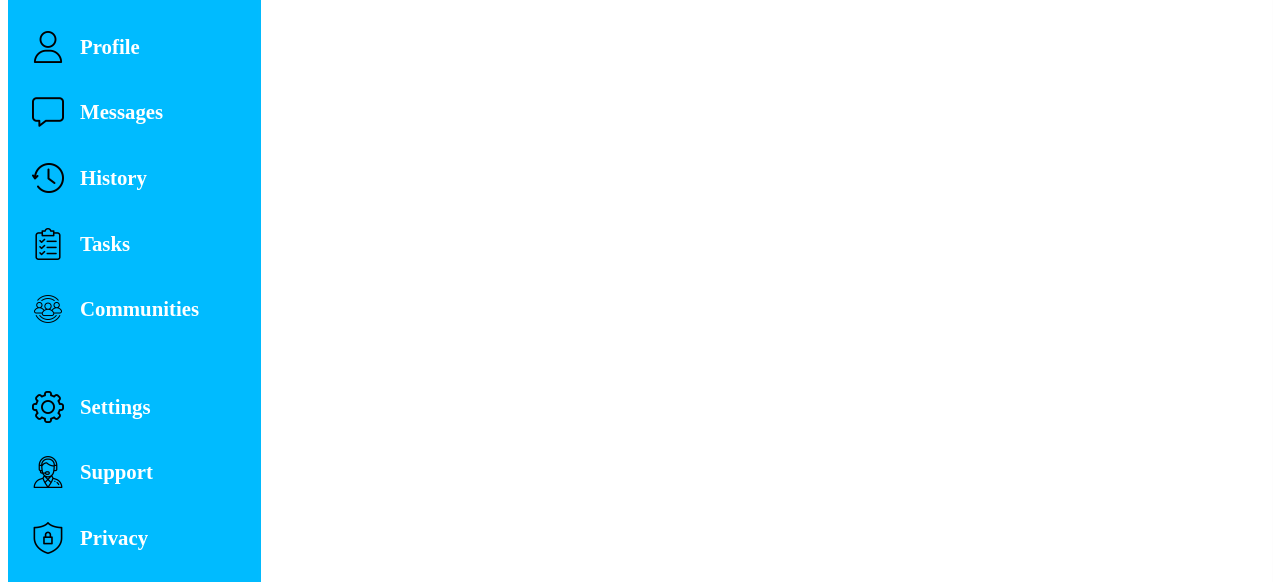
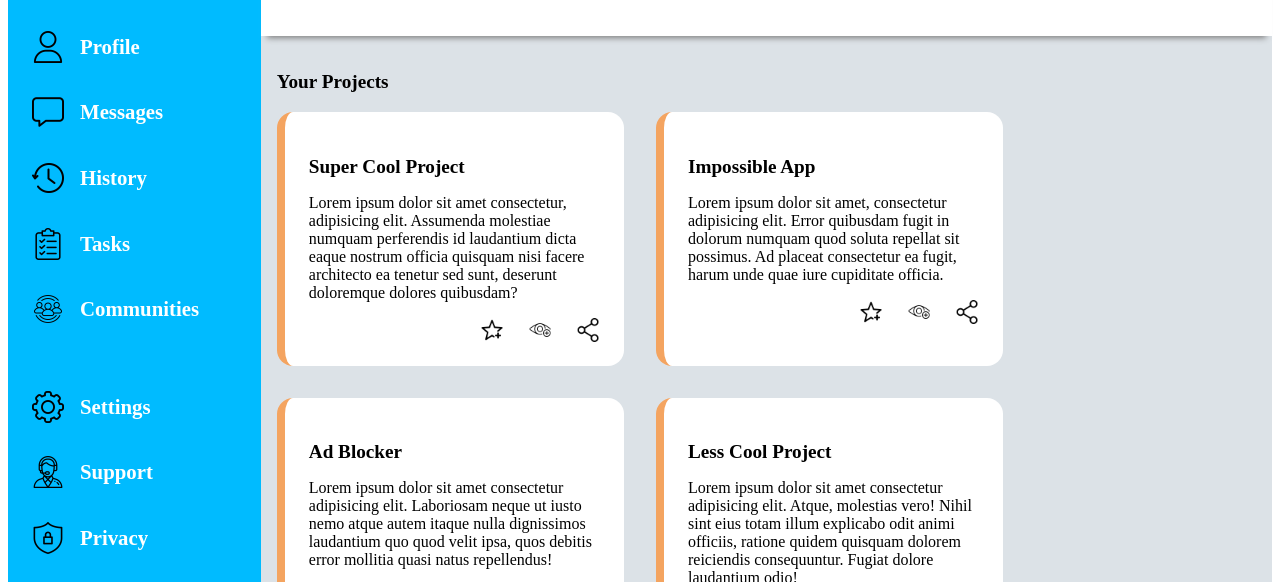
Before and after one commit to navs04/admin-dashboard, a plain HTML site: page index.html in a window 1280 px wide. Shown: the part 201-783 px from the top of the page. Drawn offline with Linux system fonts and the light colour scheme.

Commit message:
styled projects section

```diff
--- a/style.css
+++ b/style.css
@@ -123,6 +123,60 @@ ul>li{
 .main{
     background-color: rgb(220, 226, 231);
     display: grid;
-    grid-template-columns: 2.5fr 1fr;
+    grid-column: 2/3;
+    grid-row: 2/3;
+    grid-template-columns: 3fr 1fr;
     grid-template-rows: 1fr 1fr;
 }
+
+.projects{
+    padding: 1rem;
+    grid-column: 1/2;
+    grid-row: 1/3;
+}
+
+.project-heading{
+    font-size: 1.2rem;
+    font-weight: 800;
+}
+
+.project-card-grid{
+    display: grid;
+    grid-template-columns: 1fr 1fr;
+    grid-template-rows: 1fr 1fr 1fr;
+    gap: 2rem;
+}
+
+.project-card img{
+    width: 1.5rem;
+    height: 1.5rem;
+}
+
+.project-card{
+    background-color: white;
+    padding: 1.5rem;
+    border-radius: 1rem;
+    border-left: 0.5rem solid sandybrown;
+}
+
+.project-card-heading{
+    font-size: 1.2rem;
+    font-weight: 800;
+    margin-bottom: 0.2rem;
+}
+
+.project-card-icons{
+    display: flex;
+    gap: 1.5rem;
+    justify-content: end;
+}
+
+.announcements{
+    grid-column: 2/3;
+    grid-row: 1/2;
+}
+
+.trending{
+    grid-column: 2/3;
+    grid-row: 2/3;
+}
```
